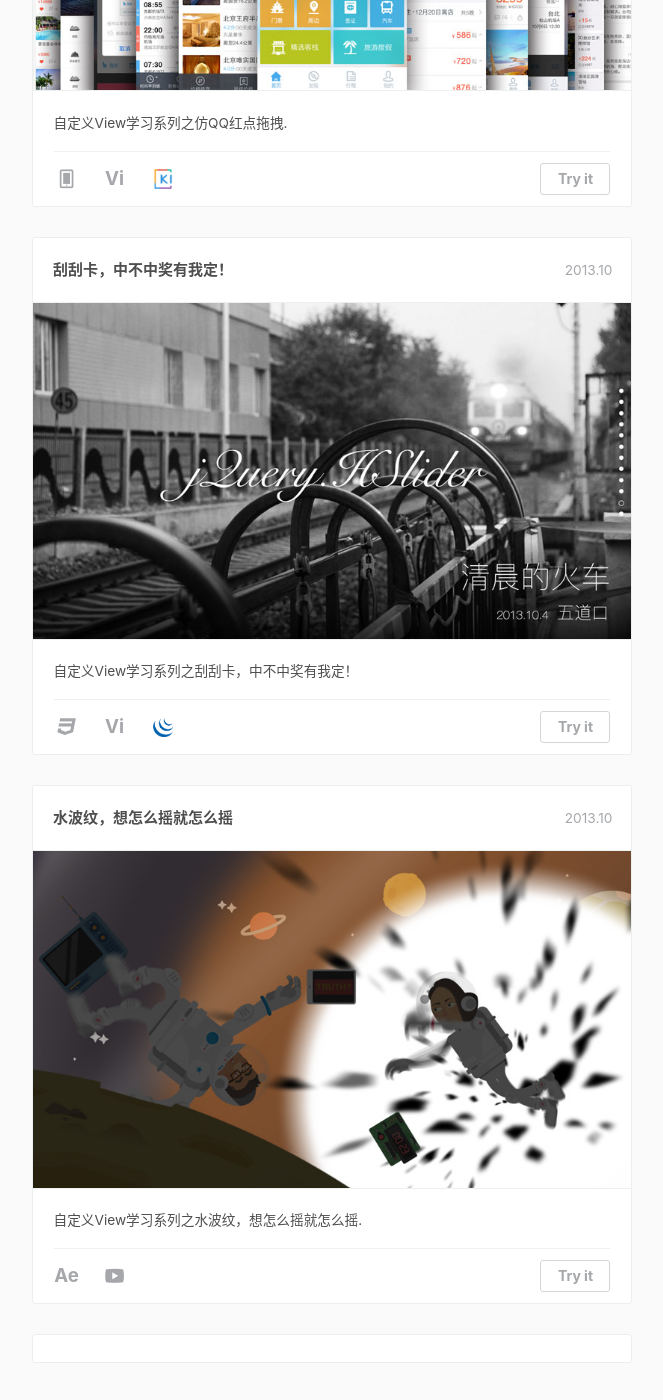
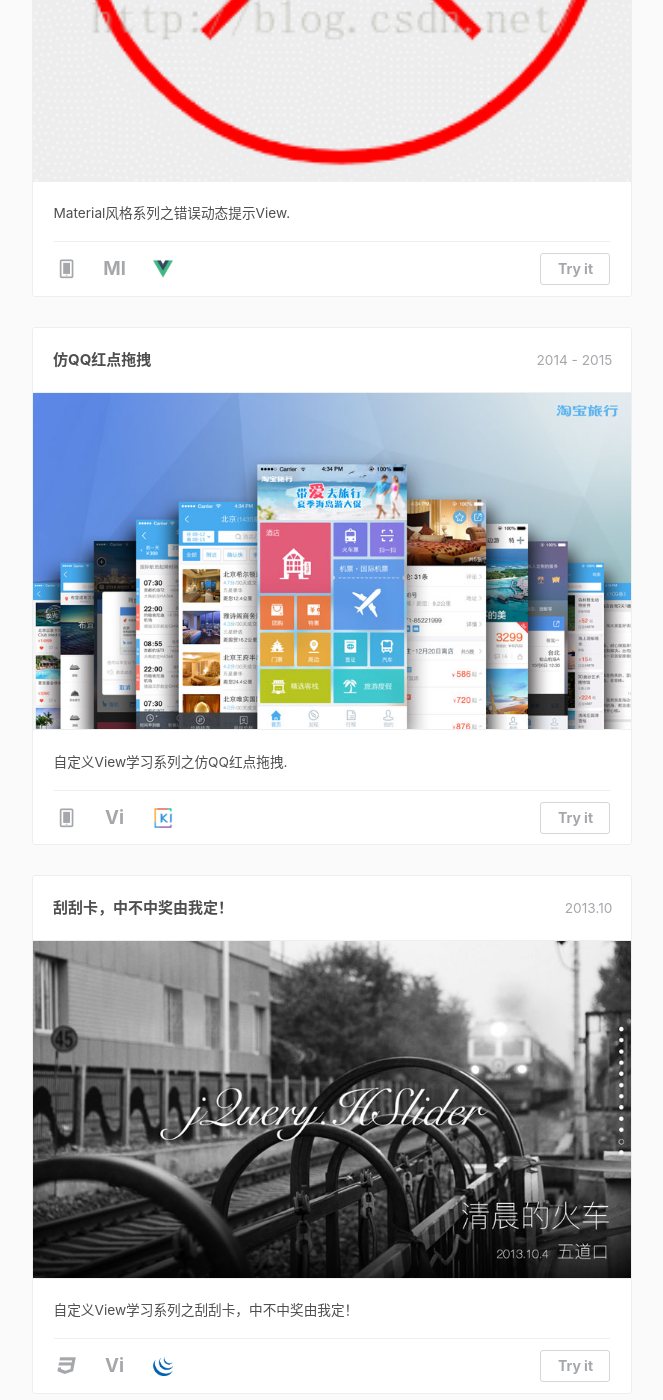
Before and after one commit to LuSheep/lusheep.github.io, a Jekyll site: the page built from portfolio/index.html, in a window 1280 px wide and 1400 px high, scrolled down 2428 px. Shown: the whole window, without its empty margins (308-971 px from the left). Built offline with Jekyll 4.4.1, drawn with Linux system fonts in a browser that asks for light colours; nearby versions of some CDN libraries; comment, search, counter and statistics services are not loaded.

Commit message:
before 写 last commit

```diff
--- a/_posts/2017-04-19-first-blog-lusheep.markdown
+++ b/_posts/2017-04-19-first-blog-lusheep.markdown
@@ -4,7 +4,7 @@
 subtitle:   "辛辛苦苦一两天，总算建好了"
 date:       2017-04-19
 author:     "Lusheep"
-header-img: "img/post-bg-js-version.jpg"
+header-img: "img/post-first-blog-bg.jpg"
 tags:
     - 杂谈
 ---
--- a/portfolio/index.html
+++ b/portfolio/index.html
@@ -27,7 +27,7 @@
 						<div class="cbp_tmlabel">
 							<h2 id="boxoffice">Material风格LoadingView_旋转球</h2>
 							<time>2016.06</time>
-							<img src="images/work-yanshuo.jpg">
+							<img src="images/work-yanshuo.gif">
 							<ul>
 								<li>
 									Material风格系列的LoadingView，两个旋转的小球蹦蹦跳.
@@ -44,7 +44,7 @@
 						<div class="cbp_tmlabel">
 							<h2 id="boxoffice">Material风格LoadingView_2</h2>
 							<time>2015.09</time>
-							<img src="images/work-wepiao-bo.jpg">
+							<img src="images/work-wepiao-bo.gif">
 							<ul>
 								<li>
 									Material风格系列LoadingView之动画结合.
@@ -62,7 +62,7 @@
 						<div class="cbp_tmlabel">
 							<h2 id="busyweek">错误动态提示View</h2>
 							<time>2015.02</time>
-							<img src="images/work-busyweek.jpg">
+							<img src="images/work-busyweek.gif">
 							<ul>
 								<li>
 									Material风格系列之错误动态提示View.
@@ -97,12 +97,12 @@
 
 					<li>
 						<div class="cbp_tmlabel">
-							<h2 id="hslider">刮刮卡，中不中奖有我定！</h2>
+							<h2 id="hslider">刮刮卡，中不中奖由我定！</h2>
 							<time>2013.10</time>
 							<img src="images/work-hslider.jpg">
 							<ul>
 								<li>
-									自定义View学习系列之刮刮卡，中不中奖有我定！
+									自定义View学习系列之刮刮卡，中不中奖由我定！
 								</li>
 								<li class="skill">
 									<span class="fa fa-css3"></span>
```
Also changed, not shown: img/about-bg.jpg, img/contact-bg.jpg (deleted), img/home-bg-o.jpg (deleted), img/home-bg.jpg, img/post-bg-js-version.jpg (deleted), img/post-bg-unix-linux.jpg (deleted), img/post-first-blog-bg.jpg (added), portfolio/images/hux_avatar.png (deleted), portfolio/images/work-busyweek.gif (added), portfolio/images/work-wepiao-bo.gif (added), portfolio/images/work-yanshuo.gif (added).
